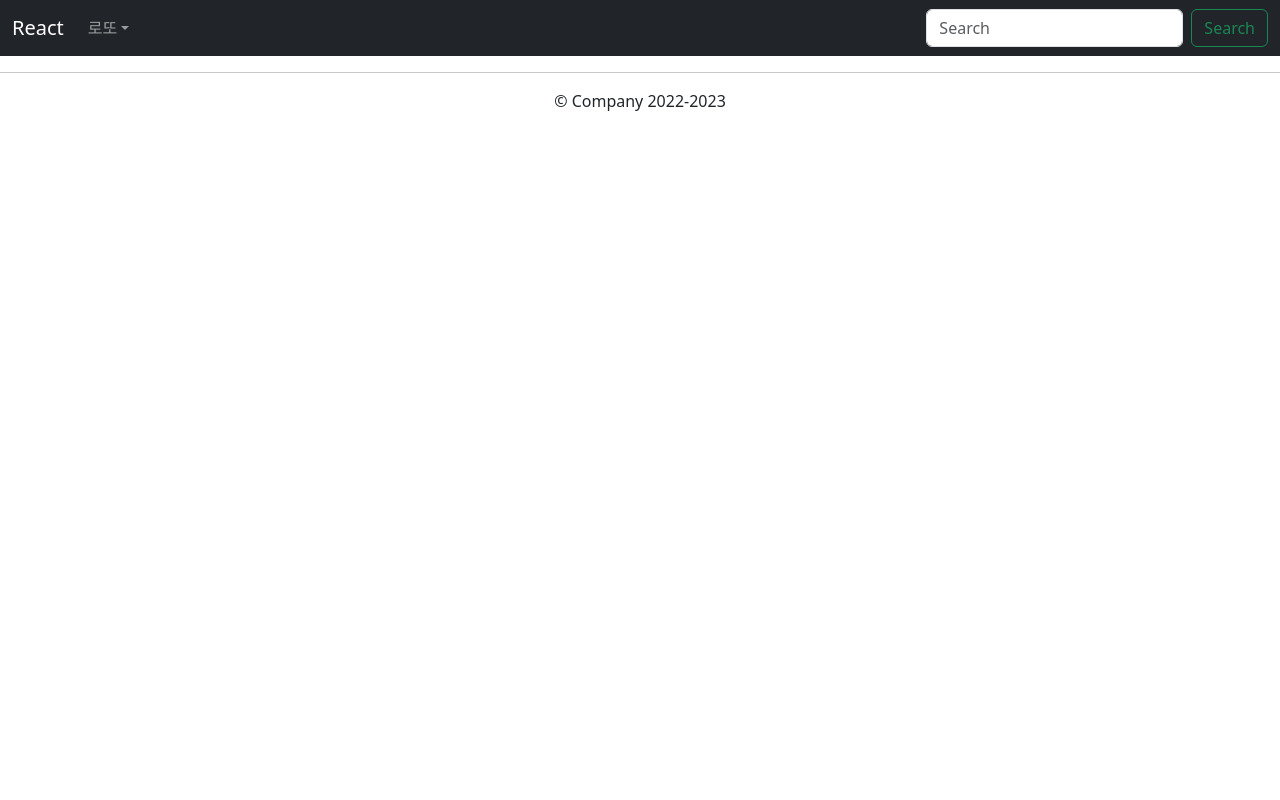
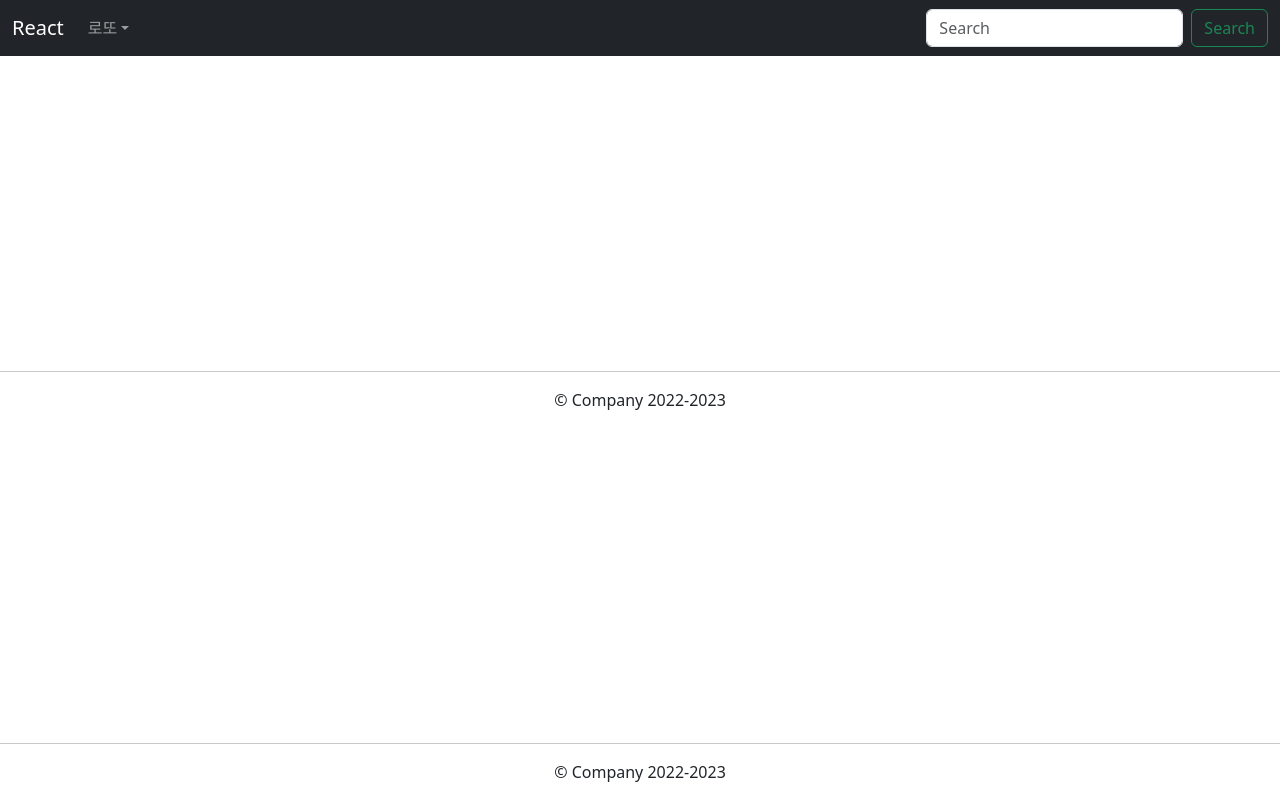
Before and after one commit to n3316202/react-vite-hjs-game-project, a React (Vite) app: page / in a window 1280 px wide. Built offline with nearby package versions, Linux system fonts and the light colour scheme.

Commit message:
기본틀 잡기

```diff
--- a/src/App.jsx
+++ b/src/App.jsx
@@ -4,12 +4,12 @@ import Header from "./components/layout/Header";
 
 function App() {
   return (
-    <>
+    <div className="d-flex flex-column vh-100 justify-content-between">
       <Header />
       <Outlet />
       {/*⭐️ URL에 따라 변경되는 부분 ⭐️ */}
       <Footer></Footer>
-    </>
+    </div>
   );
 }
 
--- a/src/components/layout/Header.jsx
+++ b/src/components/layout/Header.jsx
@@ -42,7 +42,7 @@ const Header = () => {
                         className="dropdown-menu"
                         aria-labelledby="navbarDropdown"
                       >
-                        {router.children.map((child) => (
+                        {route.children.map((child) => (
                           <li key={child.loader()}>
                             <Link to={child.path} className="dropdown-item">
                               {child.loader()}
--- a/src/router/Router.jsx
+++ b/src/router/Router.jsx
@@ -7,7 +7,7 @@ const routes = [
     path: "/",
     element: <App />,
     loader: () => "로또",
-    Children: [
+    children: [
       {
         path: "/",
         loader: () => "로또",
```
